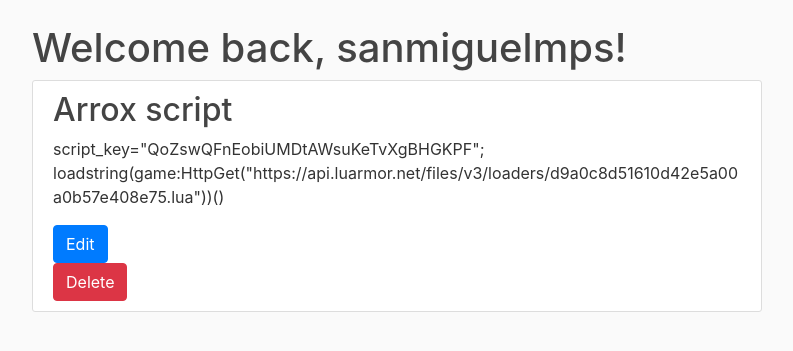
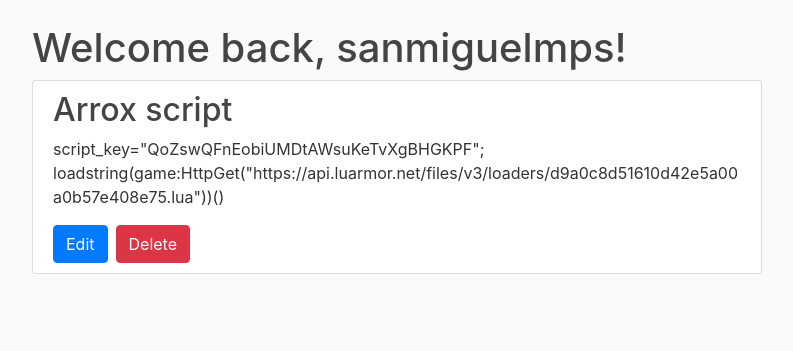
Before and after one commit to peejaykoy12345/Notes, a Flask app: page /home in a window 1280 px wide. Shown: the part 56-407 px from the top of the page, without its empty margins (53-846 px from the left). Run offline with Flask 3, Linux system fonts and the light colour scheme; a user stored in the database is signed in; some libraries are stand-ins or nearby versions.

Commit message:
Update home.html

```diff
--- a/Notes/templates/home.html
+++ b/Notes/templates/home.html
@@ -9,10 +9,12 @@
             <div class="note">
                 <h2>{{ note.title }}</h2>
                 <p>{{ note.content }}</p>
-                <a class="btn btn-primary" href="{{ url_for('edit_note', note_id=note.id) }}">Edit</a>
-                <form action="{{ url_for('delete_note', note_id=note.id) }}" method="POST">
-                    <input class="btn btn-danger" type="submit" value="Delete">
-                </form>
+                <div style="display: flex; gap: 8px;">
+                    <a class="btn btn-primary" href="{{ url_for('edit_note', note_id=note.id) }}">Edit</a>
+                    <form action="{{ url_for('delete_note', note_id=note.id) }}" method="POST" style="margin: 0;">
+                        <input class="btn btn-danger" type="submit" value="Delete">
+                    </form>
+                </div>
             </div>
         </div>
     {% endfor %}
```
